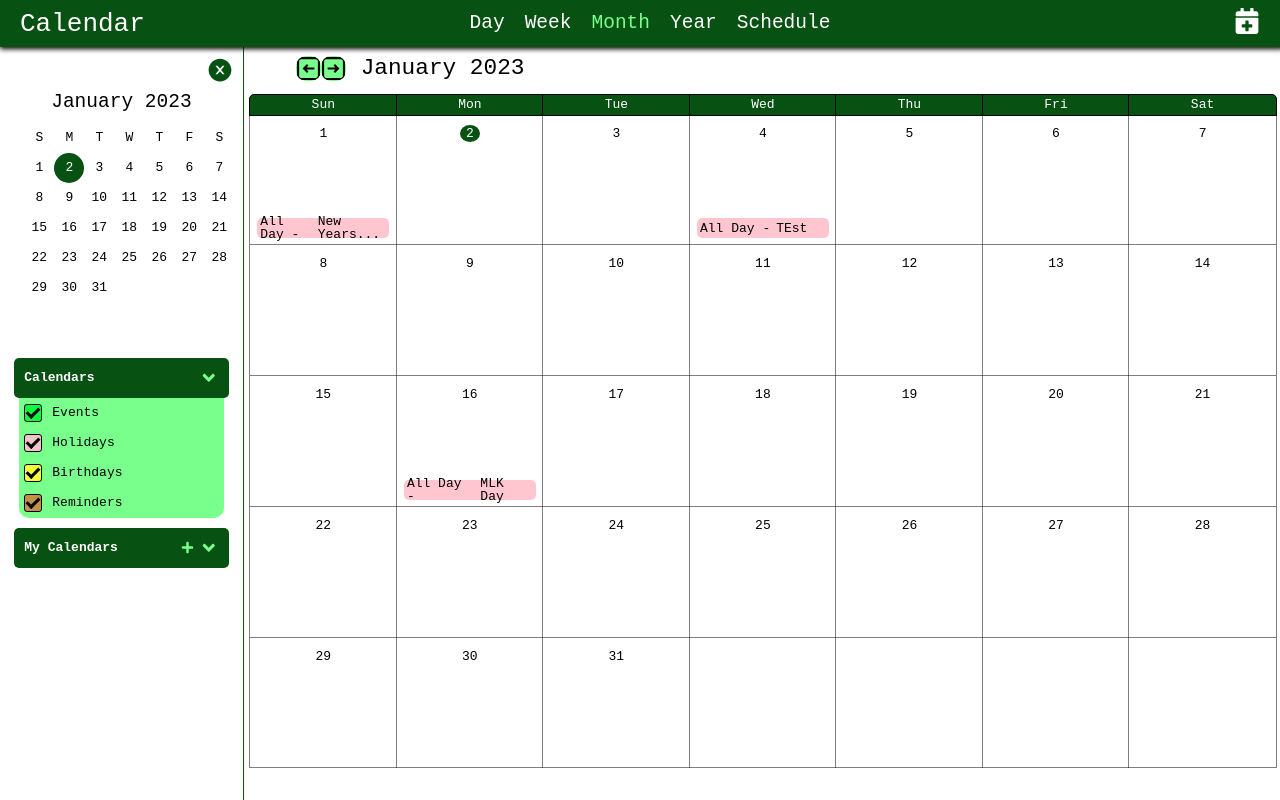
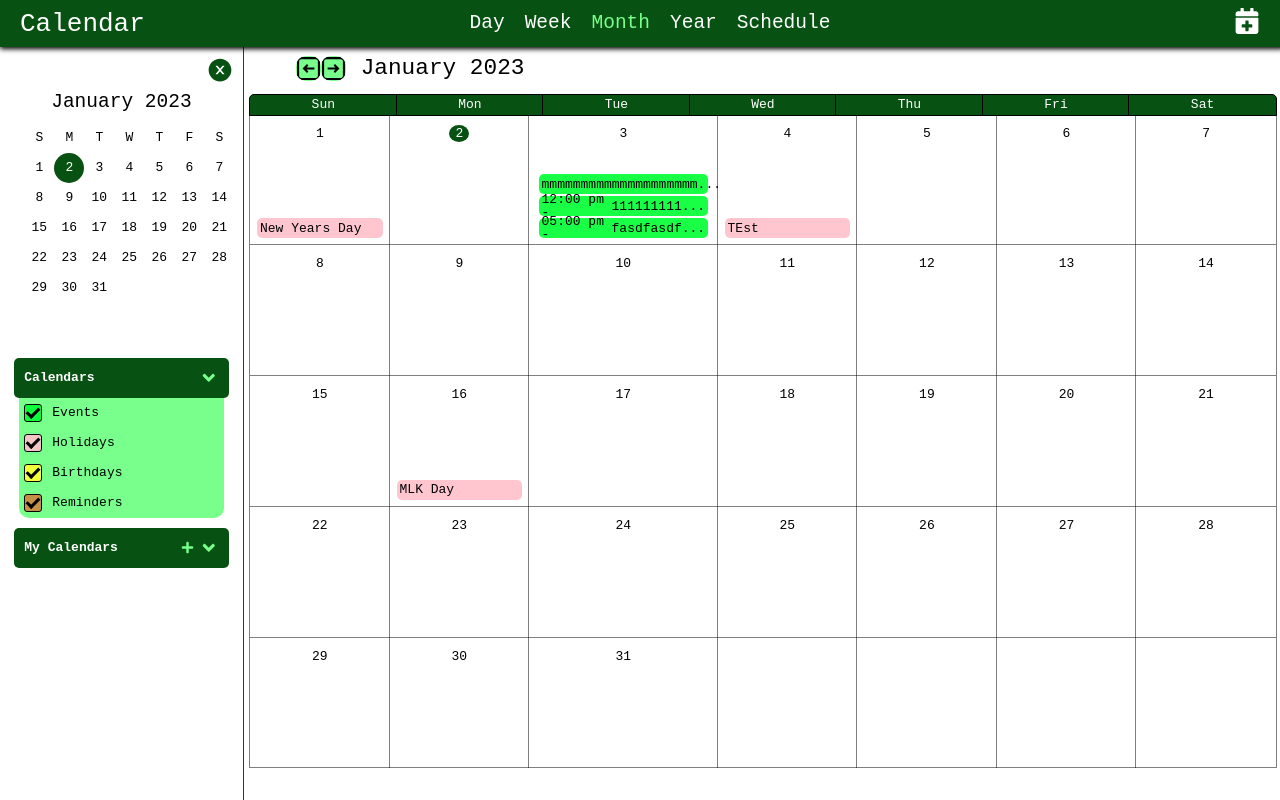
Before and after one commit to kraig-hebert/calendar, a React (Create React App) app: page / in a window 1280 px wide. Built offline with nearby package versions, Linux system fonts and the light colour scheme; data requests are answered from the project's data file.

Commit message:
updated: useSetEventTitle() logic

```diff
--- a/db.json
+++ b/db.json
@@ -72,6 +72,32 @@
       "singleDate": "2023-01-03T05:00:00.000Z",
       "allDay": true,
       "id": 19
+    },
+    {
+      "title": "1111111111",
+      "filter": "Events",
+      "color": "rgb(0,0,0)",
+      "startTime": "2023-01-03T12:00:00.000Z",
+      "endTime": "2023-01-03T15:00:00.000Z",
+      "allDay": false,
+      "id": 20
+    },
+    {
+      "title": "fasdfasdfasdfasdfasdfsadfasdf",
+      "filter": "Events",
+      "color": "rgb(0,0,0)",
+      "startTime": "2023-01-03T17:00:00.000Z",
+      "endTime": "2023-01-03T23:00:00.000Z",
+      "allDay": false,
+      "id": 21
+    },
+    {
+      "title": "mmmmmmmmmmmmmmmmmmmmmmmmm",
+      "filter": "Events",
+      "color": "rgb(0,0,0)",
+      "singleDate": "2023-01-03T05:00:00.000Z",
+      "allDay": true,
+      "id": 22
     }
   ]
 }
--- a/src/components/common/eventBlocks/AllDayEvent.jsx
+++ b/src/components/common/eventBlocks/AllDayEvent.jsx
@@ -18,9 +18,8 @@ const AllDayEvent = (props) => {
   });
   return (
     <div className={classes.eventContainer}>
-      <div className={classes.eventInfo}>All Day -</div>
       <div className={classes.eventInfo}>
-        {useSetEventTitle({ title: event.title })}
+        {useSetEventTitle({ title: event.title, length: 20 })}
       </div>
     </div>
   );
--- a/src/components/common/eventBlocks/TimedEvent.jsx
+++ b/src/components/common/eventBlocks/TimedEvent.jsx
@@ -24,7 +24,7 @@ const TimedEvent = (props) => {
         {format(event.startTime, 'hh:mm aaa')} -
       </div>
       <div className={classes.eventInfo}>
-        {useSetEventTitle({ title: event.title })}
+        {useSetEventTitle({ title: event.title, length: 9 })}
       </div>
     </div>
   );
--- a/src/reducers/eventsSlice.js
+++ b/src/reducers/eventsSlice.js
@@ -185,7 +185,7 @@ export const selectMonthFilteredEvents = createSelector(
   (events, currentDate, activeFilters) => {
     const filteredEvents = events
       .filter((event) => {
-        if (event.hasOwnProperty('startTIme')) {
+        if (event.hasOwnProperty('startTime')) {
           if (isSameMonth(event.startTime, currentDate)) return true;
         } else if (isSameMonth(event.singleDate, currentDate)) return true;
         return false;
--- a/src/utils/useSetEventTitle.js
+++ b/src/utils/useSetEventTitle.js
@@ -2,12 +2,12 @@ import { useEffect, useState } from 'react';
 import PropTypes from 'prop-types';
 
 const useSetEventTitle = (props) => {
-  const { title } = props;
+  const { title, length } = props;
 
   const [formattedEventTitle, setFormattedEventTitle] = useState();
 
   const setEventTitleLength = () => {
-    const newTitle = title.slice(0, 9).trim();
+    const newTitle = title.slice(0, length).trim();
     if (newTitle === title) return newTitle;
     else return `${newTitle}...`;
   };
@@ -21,6 +21,7 @@ const useSetEventTitle = (props) => {
 
 useSetEventTitle.propTypes = {
   title: PropTypes.string,
+  length: PropTypes.number,
 };
 
 export default useSetEventTitle;
```
